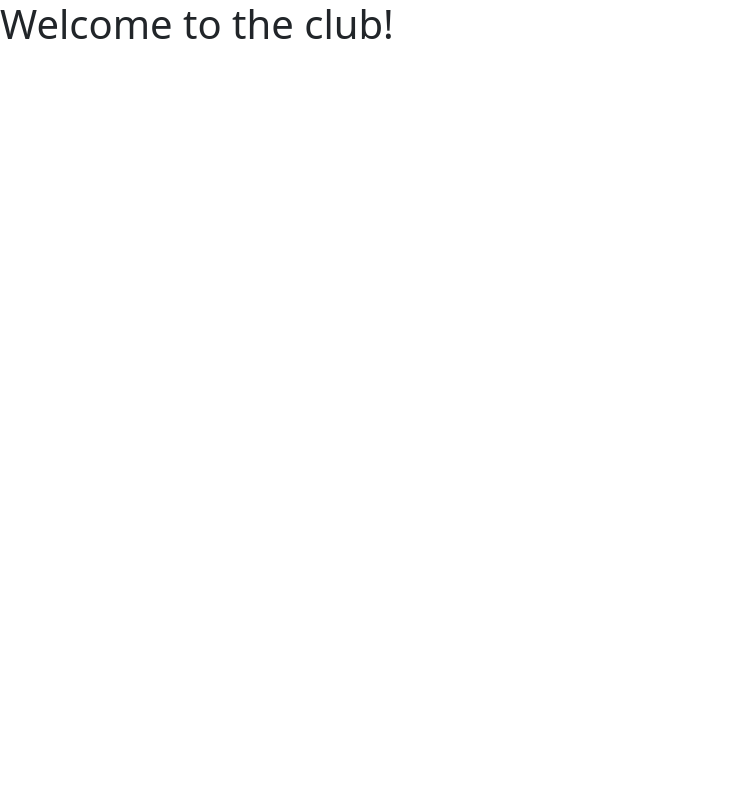
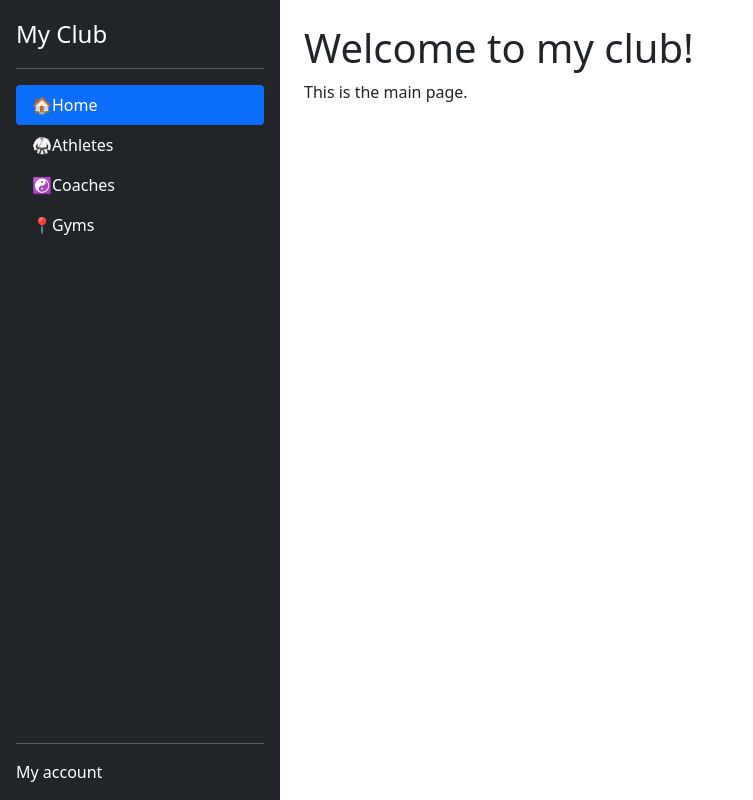
Before and after one commit to NikitaFilipovWork/sport-club, a Django app: page / in a window 1280 px wide. Shown: the whole page, without its empty margins (0-753 px from the left). Run offline with Django 5.2, Linux system fonts and the light colour scheme.

Commit message:
Implemented sidebar from bootstrap examples.

```diff
--- a/club/urls.py
+++ b/club/urls.py
@@ -5,5 +5,5 @@ from club.views import index
 app_name = "club"
 
 urlpatterns = [
-    path("", index, name="index")
+    path("", index, name="index"),
 ]
--- a/templates/base.html
+++ b/templates/base.html
@@ -2,11 +2,22 @@
 <html lang="en">
 <head>
     <meta charset="UTF-8">
-    <title>Home page</title>
-    <link href="https://cdn.jsdelivr.net/npm/bootstrap@5.0.2/dist/css/bootstrap.min.css" rel="stylesheet" integrity="sha384-EVSTQN3/azprG1Anm3QDgpJLIm9Nao0Yz1ztcQTwFspd3yD65VohhpuuCOmLASjC" crossorigin="anonymous">
+    <meta name="viewport" content="width=device-width, initial-scale=1">
+    <title>{% block title %}My Club{% endblock %}</title>
+    <link
+        href="https://cdn.jsdelivr.net/npm/bootstrap@5.0.2/dist/css/bootstrap.min.css"
+        rel="stylesheet">
 </head>
 <body>
-{% block content %}
-{% endblock %}
+<div class="d-flex">
+    {% include "include/sidebar.html" %}
+    <main class="p-4 flex-grow-1">
+        {% block content %}
+        {% endblock %}
+    </main>
+</div>
+<script
+    src="https://cdn.jsdelivr.net/npm/bootstrap@5.0.2/dist/js/bootstrap.bundle.min.js"
+></script>
 </body>
 </html>
--- a/templates/club/index.html
+++ b/templates/club/index.html
@@ -1,5 +1,15 @@
 {% extends "base.html" %}
 
+{% block title %}
+    Club
+{% endblock %}
+
 {% block content %}
-    <h1>Welcome to the club!</h1>
+
+<h1>Welcome to my club!</h1>
+
+<p>
+    This is the main page.
+</p>
+
 {% endblock %}
--- /dev/null
+++ b/templates/include/sidebar.html
@@ -0,0 +1,34 @@
+<div class="d-flex flex-column flex-shrink-0 p-3 text-white bg-dark"
+         style="width: 280px; min-height: 100vh;">
+
+        <a href="/" class="d-flex align-items-center mb-3 mb-md-0 me-md-auto text-white text-decoration-none">
+            <span class="fs-4">My Club</span>
+        </a>
+        <hr>
+        <ul class="nav nav-pills flex-column mb-auto">
+            <li class="nav-item">
+                <a href="{% url 'club:index' %}" class="nav-link active">
+                   🏠Home
+                </a>
+            </li>
+            <li>
+                <a href="#" class="nav-link text-white">
+                   🥋Athletes
+                </a>
+            </li>
+            <li>
+                <a href="#" class="nav-link text-white">
+                    ☯️Coaches
+                </a>
+            </li>
+            <li>
+                <a href="#" class="nav-link text-white">
+                    📍Gyms
+                </a>
+            </li>
+        </ul>
+        <hr>
+        <div>
+            <span>My account</span>
+        </div>
+</div>
```
